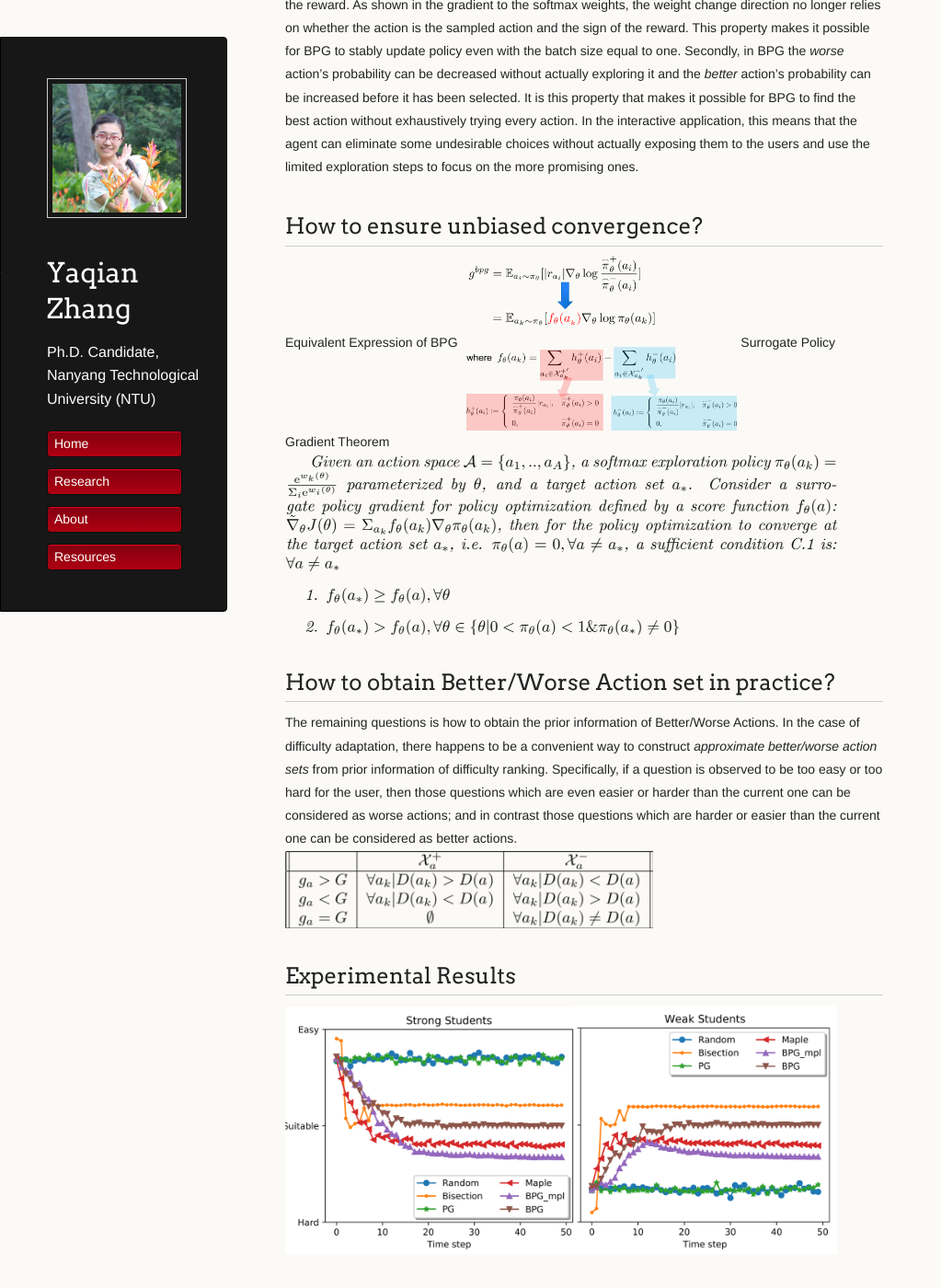
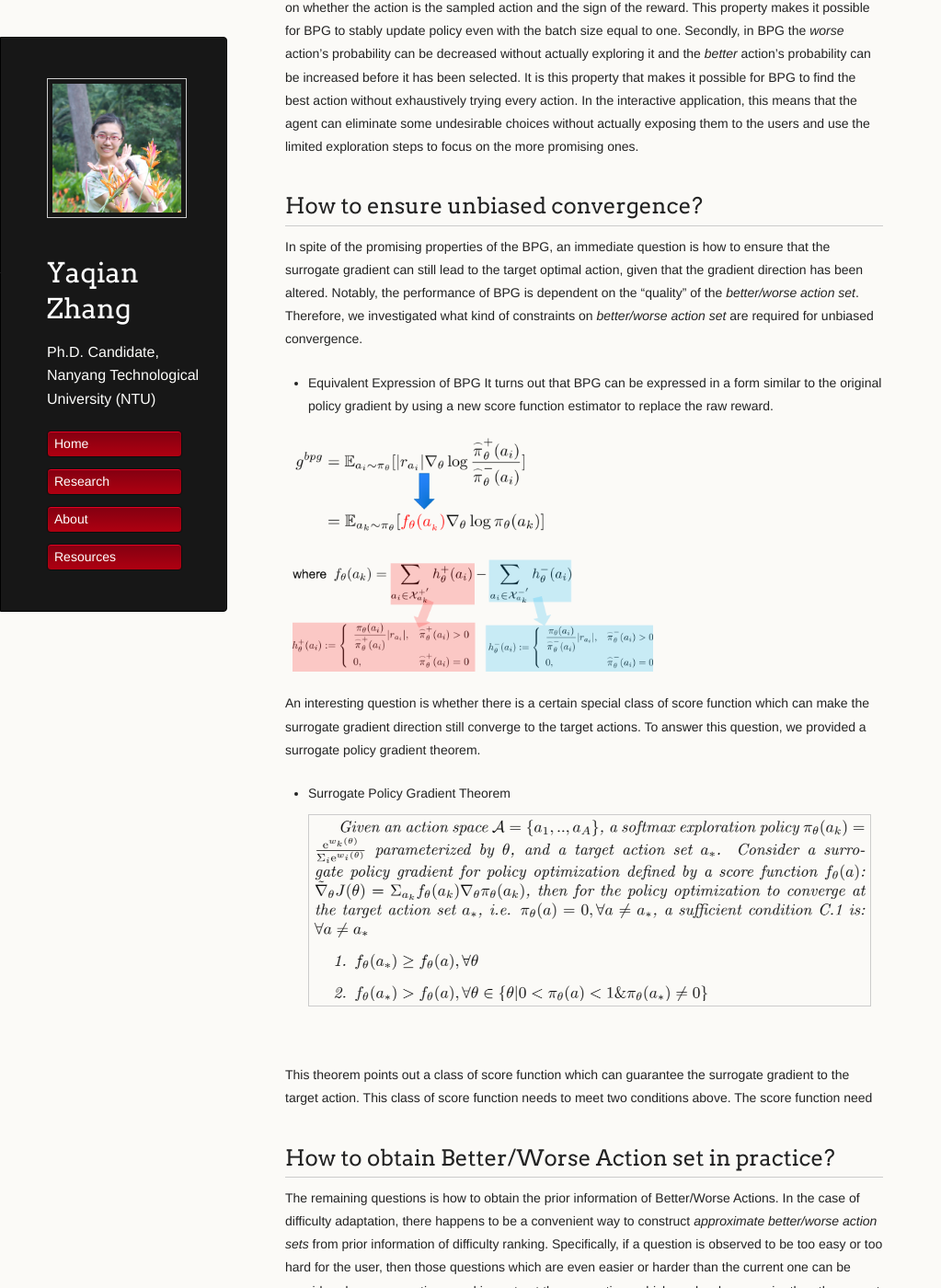
Before and after one commit to YaqianZhang/yaqianzhang.github.io, a Jekyll site: the page built from _posts/2019-01-30-boostrapped-policy-gradient.md, in a window 1280 px wide and 1400 px high, scrolled down 2471 px. Shown: the whole window at 92% size, without its empty margins (0-1023 px from the left). Built offline with Jekyll 4.4.1, drawn with Linux system fonts in a browser that asks for light colours.

Commit message:
Update 2019-01-30-boostrapped-policy-gradient.md

```diff
--- a/_posts/2019-01-30-boostrapped-policy-gradient.md
+++ b/_posts/2019-01-30-boostrapped-policy-gradient.md
@@ -50,20 +50,25 @@ The bootstrapped policy gradient is defined as:
 
 ## Why BPG?
 
+In the traditional policy gradient, at an individual policy gradient estimation sample, the softmax weight of the sampled action is updated in one direction and all the other actions' updated in the opposite direction. As a result, the agent is susceptible to being stuck at the sampled action. Specifically, if the sampled action has a better-than-average reward, only the sampled action's softmax weight will be increased and thus its probability is guaranteed to be enhanced. Hence, the step size needs to be kept very small when receiving positive score function values.
 <img src="/images/bpg_pic/why_BPG.png" alt="hi" class="inline" width="300" />
-
-In the traditional policy gradient, at an individual policy gradient estimation sample, the softmax weight of the sampled action is updated in one direction and all the other actions' updated in the opposite direction. As a result, the agent is susceptible to being stuck at the sampled action. Specifically, if the sampled action has a better-than-average reward, only the sampled action's softmax weight will be increased and thus its probability is guaranteed to be enhanced. Hence, the step size needs to be kept very small when receiving positive score function values.
-
 
 Compared to traditional policy gradient, the proposed method enjoys several advantages. Firstly, in each gradient sample, the agent does not raise a single action's probability weights but that of a set of actions'. Thus it is more stable and less likely to be stuck with a certain action, regardless of the sign of the reward. As shown in the gradient to the softmax weights, the weight change direction no longer relies on whether the action is the sampled action and the sign of the reward. This property makes it possible for BPG to stably update policy even with the batch size equal to one. Secondly, in BPG the _worse_ action's probability can be decreased without actually exploring it and the _better_ action's probability can be increased before it has been selected. It is this property that makes it possible for BPG to find the best action without exhaustively trying every action. In the interactive application, this means that the agent can eliminate some undesirable choices without actually exposing them to the users and use the limited exploration steps to focus on the more promising ones.
 
 ## How to ensure unbiased convergence?
+In spite of the promising properties of the BPG, an immediate question is how to ensure that the surrogate gradient can still lead to the target optimal action, given that the gradient direction has been altered. Notably, the performance of BPG is dependent on the "quality" of the _better/worse action set_. Therefore,  we investigated what kind of constraints on _better/worse action set_  are required for unbiased convergence.
 
-Equivalent Expression of BPG
-<img src="/images/bpg_pic/eq.png" alt="hi" class="inline" width="300" />
-Surrogate Policy Gradient Theorem
+* Equivalent Expression of BPG
+It turns out that BPG can be expressed in a form similar to the original policy gradient by using a new score function estimator to replace the raw reward.
+
+<img src="/images/bpg_pic/eq.png" alt="hi" class="inline" width="400" />
+
+An interesting question is whether there is a certain special class of score function which can make the surrogate gradient direction still converge to the target actions. To answer this question, we provided a surrogate policy gradient theorem.
+
+* Surrogate Policy Gradient Theorem
 <img src="/images/bpg_pic/convergence.png" alt="hi" class="inline" width="600" />
 
+This theorem points out a class of score function which can guarantee the surrogate gradient to the target action. This class of score function needs to meet two conditions above. The score function need
 
 ## How to obtain Better/Worse Action set in practice?
 The remaining questions is how to obtain the prior information of Better/Worse Actions. In the case of difficulty adaptation, there happens to be a convenient way to construct _approximate better/worse action sets_ from prior information of difficulty ranking. Specifically, if a question is observed to be too easy or too hard for the user, then those questions which are even easier or harder than the current one can be considered as worse actions;  and in contrast those questions which are harder or easier than the current one can be considered as better actions.
```
